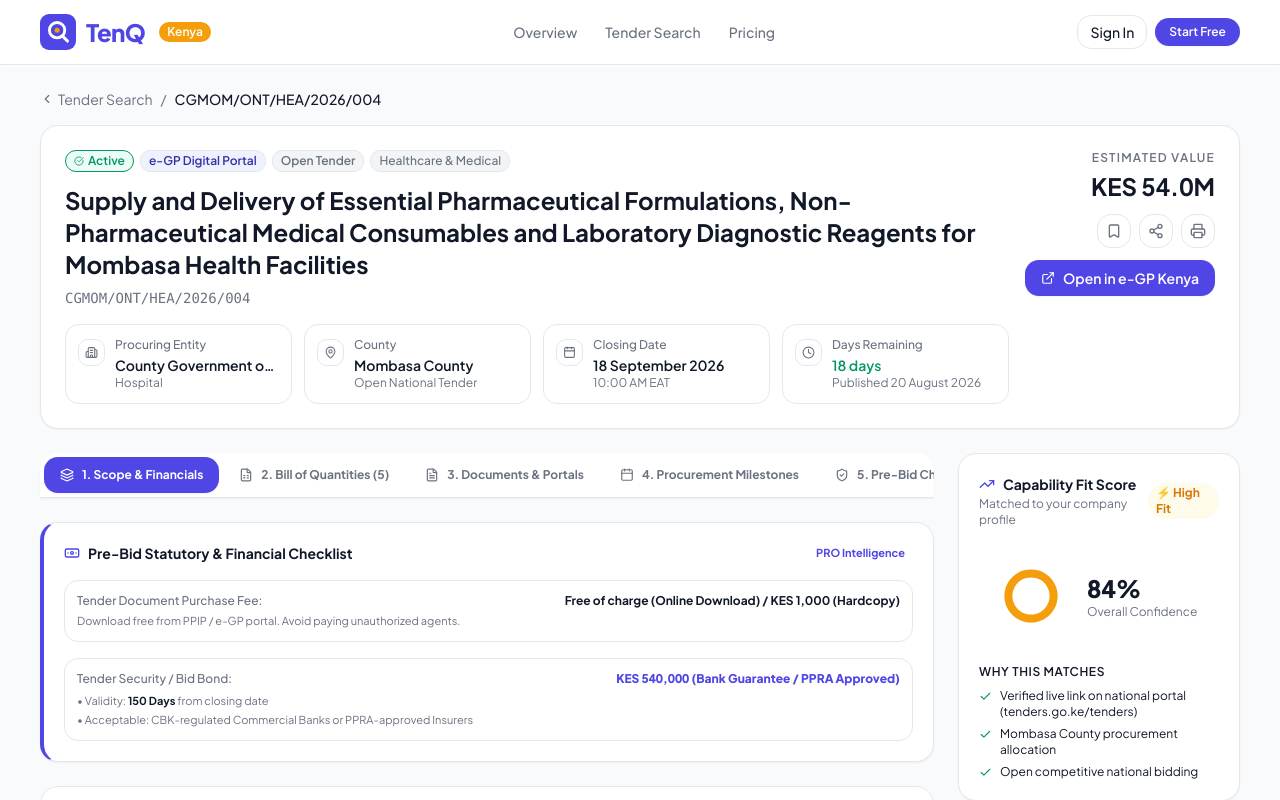
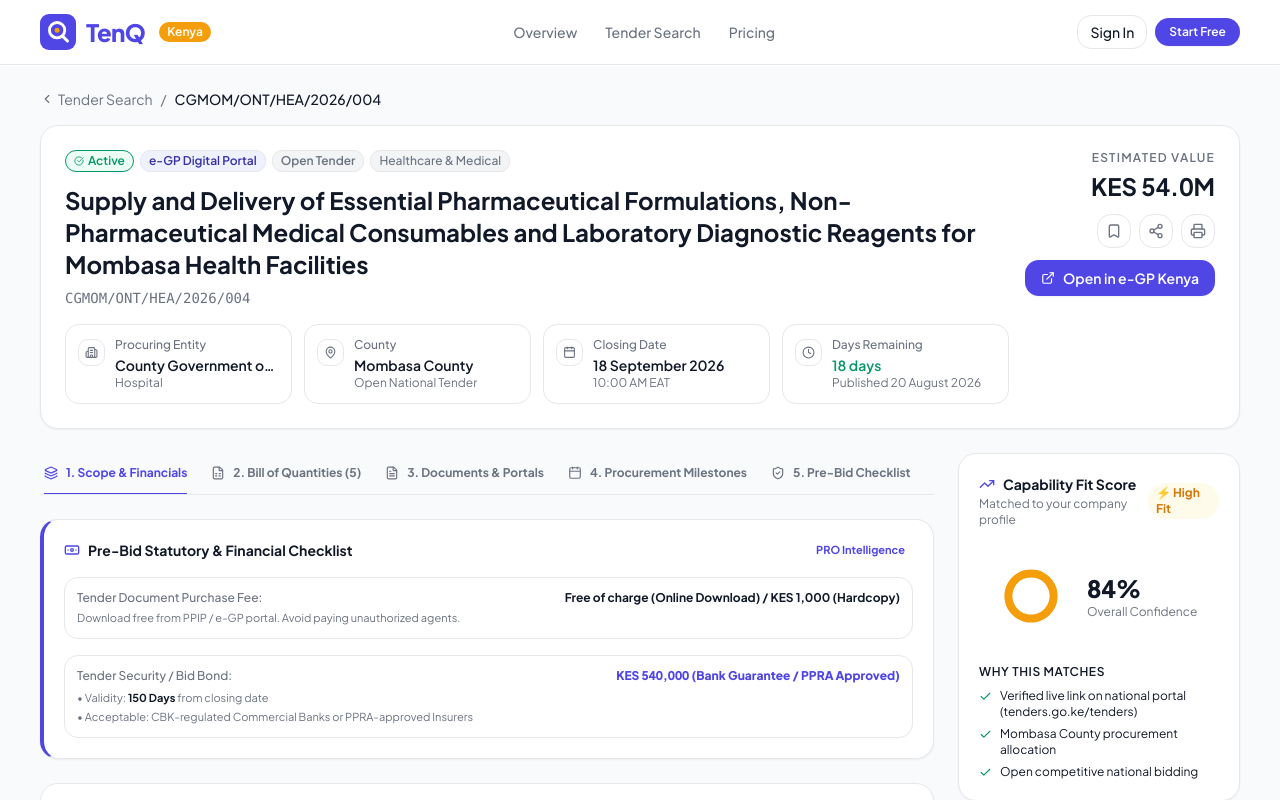
Before and after one commit to GabuGravin41/proQ, a Next.js app: page /tender-detail in a window 1280 px wide. Shown: the top 800 px of the page. Built offline with nearby package versions, Linux system fonts and the light colour scheme.

Commit message:
style: replace bulky tab pills with subtle underlined tabs and rename radar jargon to Bidding Preferences

```diff
--- a/src/app/capability-profile/components/CapabilityProfilePage.tsx
+++ b/src/app/capability-profile/components/CapabilityProfilePage.tsx
@@ -95,7 +95,7 @@
   };
 
   const handleSave = () => {
-    toast.success('Bidding capability profile saved! AI Match Radar updated.');
+    toast.success('Bidding preferences saved successfully!');
   };
 
   return (
@@ -103,24 +103,24 @@
       {/* Header */}
       <div className="flex flex-col sm:flex-row sm:items-center justify-between gap-4 mb-6">
         <div>
-          <h1 className="text-2xl font-extrabold text-foreground">AI Match Radar & Bidding Profile</h1>
+          <h1 className="text-2xl font-extrabold text-foreground">Bidding Preferences & Alerts</h1>
           <p className="text-xs text-muted-foreground mt-0.5">
-            Configure your target sectors, operating regions, and capacity to receive 07:00 AM WhatsApp alerts.
+            Choose your supply sectors, operating counties, and budget to receive tailored tender alerts.
           </p>
         </div>
         <button onClick={handleSave} className="btn-primary shrink-0 self-start sm:self-auto">
-          <Save size={15} /> Save Radar Settings
+          <Save size={15} /> Save Preferences
         </button>
       </div>
 
-      {/* Horizontal Tabs */}
-      <div className="flex border-b border-border bg-card rounded-t-xl p-1 gap-1 mb-6 overflow-x-auto scrollbar-none">
+      {/* Subtle Underlined Horizontal Tabs */}
+      <div className="flex border-b border-border gap-6 mb-6 overflow-x-auto scrollbar-none px-1">
         <button
           onClick={() => setActiveTab('sectors')}
-          className={`flex items-center gap-2 px-4 py-2.5 rounded-lg text-xs font-bold transition-all shrink-0 ${
+          className={`flex items-center gap-2 py-3 text-xs font-bold transition-all shrink-0 border-b-2 -mb-px ${
             activeTab === 'sectors'
-              ? 'bg-primary text-primary-foreground shadow-sm'
-              : 'text-muted-foreground hover:bg-muted hover:text-foreground'
+              ? 'border-primary text-primary'
+              : 'border-transparent text-muted-foreground hover:text-foreground hover:border-border'
           }`}
         >
           <Briefcase size={14} />
@@ -129,10 +129,10 @@
 
         <button
           onClick={() => setActiveTab('counties')}
-          className={`flex items-center gap-2 px-4 py-2.5 rounded-lg text-xs font-bold transition-all shrink-0 ${
+          className={`flex items-center gap-2 py-3 text-xs font-bold transition-all shrink-0 border-b-2 -mb-px ${
             activeTab === 'counties'
-              ? 'bg-primary text-primary-foreground shadow-sm'
-              : 'text-muted-foreground hover:bg-muted hover:text-foreground'
+              ? 'border-primary text-primary'
+              : 'border-transparent text-muted-foreground hover:text-foreground hover:border-border'
           }`}
         >
           <MapPin size={14} />
@@ -141,10 +141,10 @@
 
         <button
           onClick={() => setActiveTab('budget')}
-          className={`flex items-center gap-2 px-4 py-2.5 rounded-lg text-xs font-bold transition-all shrink-0 ${
+          className={`flex items-center gap-2 py-3 text-xs font-bold transition-all shrink-0 border-b-2 -mb-px ${
             activeTab === 'budget'
-              ? 'bg-primary text-primary-foreground shadow-sm'
-              : 'text-muted-foreground hover:bg-muted hover:text-foreground'
+              ? 'border-primary text-primary'
+              : 'border-transparent text-muted-foreground hover:text-foreground hover:border-border'
           }`}
         >
           <DollarSign size={14} />
--- a/src/app/tender-detail/components/TenderDetailMain.tsx
+++ b/src/app/tender-detail/components/TenderDetailMain.tsx
@@ -131,14 +131,14 @@
 
   return (
     <div className="space-y-6">
-      {/* Horizontal Tab Bar */}
-      <div className="flex border-b border-border bg-card rounded-t-xl p-1 gap-1 overflow-x-auto scrollbar-none shadow-sm">
+      {/* Subtle Underlined Horizontal Tabs */}
+      <div className="flex border-b border-border gap-6 overflow-x-auto scrollbar-none px-1">
         <button
           onClick={() => setActiveTab('overview')}
-          className={`flex items-center gap-2 px-4 py-2.5 rounded-lg text-xs font-bold transition-all shrink-0 ${
+          className={`flex items-center gap-2 py-3 text-xs font-bold transition-all shrink-0 border-b-2 -mb-px ${
             activeTab === 'overview'
-              ? 'bg-primary text-primary-foreground shadow-sm'
-              : 'text-muted-foreground hover:bg-muted hover:text-foreground'
+              ? 'border-primary text-primary'
+              : 'border-transparent text-muted-foreground hover:text-foreground hover:border-border'
           }`}
         >
           <Layers size={14} />
@@ -147,10 +147,10 @@
 
         <button
           onClick={() => setActiveTab('boq')}
-          className={`flex items-center gap-2 px-4 py-2.5 rounded-lg text-xs font-bold transition-all shrink-0 ${
+          className={`flex items-center gap-2 py-3 text-xs font-bold transition-all shrink-0 border-b-2 -mb-px ${
             activeTab === 'boq'
-              ? 'bg-primary text-primary-foreground shadow-sm'
-              : 'text-muted-foreground hover:bg-muted hover:text-foreground'
+              ? 'border-primary text-primary'
+              : 'border-transparent text-muted-foreground hover:text-foreground hover:border-border'
           }`}
         >
           <FileSpreadsheet size={14} />
@@ -159,10 +159,10 @@
 
         <button
           onClick={() => setActiveTab('documents')}
-          className={`flex items-center gap-2 px-4 py-2.5 rounded-lg text-xs font-bold transition-all shrink-0 ${
+          className={`flex items-center gap-2 py-3 text-xs font-bold transition-all shrink-0 border-b-2 -mb-px ${
             activeTab === 'documents'
-              ? 'bg-primary text-primary-foreground shadow-sm'
-              : 'text-muted-foreground hover:bg-muted hover:text-foreground'
+              ? 'border-primary text-primary'
+              : 'border-transparent text-muted-foreground hover:text-foreground hover:border-border'
           }`}
         >
           <FileText size={14} />
@@ -171,10 +171,10 @@
 
         <button
           onClick={() => setActiveTab('timeline')}
-          className={`flex items-center gap-2 px-4 py-2.5 rounded-lg text-xs font-bold transition-all shrink-0 ${
+          className={`flex items-center gap-2 py-3 text-xs font-bold transition-all shrink-0 border-b-2 -mb-px ${
             activeTab === 'timeline'
-              ? 'bg-primary text-primary-foreground shadow-sm'
-              : 'text-muted-foreground hover:bg-muted hover:text-foreground'
+              ? 'border-primary text-primary'
+              : 'border-transparent text-muted-foreground hover:text-foreground hover:border-border'
           }`}
         >
           <Calendar size={14} />
@@ -183,10 +183,10 @@
 
         <button
           onClick={() => setActiveTab('compliance')}
-          className={`flex items-center gap-2 px-4 py-2.5 rounded-lg text-xs font-bold transition-all shrink-0 ${
+          className={`flex items-center gap-2 py-3 text-xs font-bold transition-all shrink-0 border-b-2 -mb-px ${
             activeTab === 'compliance'
-              ? 'bg-primary text-primary-foreground shadow-sm'
-              : 'text-muted-foreground hover:bg-muted hover:text-foreground'
+              ? 'border-primary text-primary'
+              : 'border-transparent text-muted-foreground hover:text-foreground hover:border-border'
           }`}
         >
           <ShieldCheck size={14} />
```
